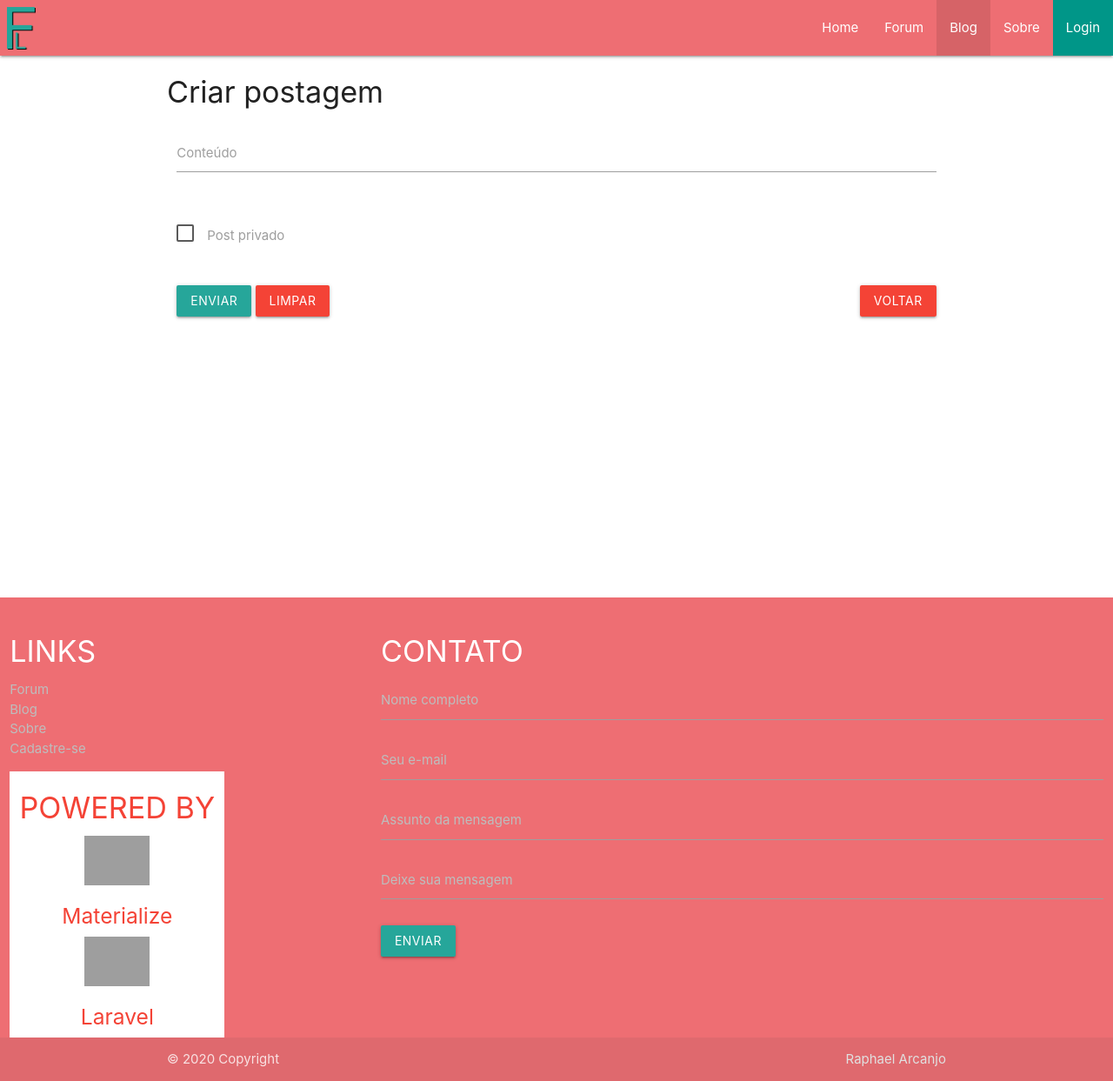
After one commit to raphaelarcanjo/forumlog, a Laravel app: page /post/create in a window 1280 px wide. The commit adds this page. Shown: the whole page at 87% size. Run offline with Laravel 8, Linux system fonts and the light colour scheme; grey boxes are pictures that could not be loaded.

Commit message:
Creating posts in blog area

```diff
--- a/app/Http/Controllers/BlogController.php
+++ b/app/Http/Controllers/BlogController.php
@@ -4,6 +4,7 @@ namespace App\Http\Controllers;
 
 use Illuminate\Http\Request;
 use App\User;
+use App\Blog;
 
 class BlogController extends Controller
 {
@@ -23,6 +24,14 @@ class BlogController extends Controller
 
             if (!empty($perfil))
             {
+                $posts = new Blog();
+                $data['posts'] = $posts
+                    ->where([
+                        ['created_by', '=', $tagname]
+                    ])
+                    ->orderBy('id', 'desc')
+                    ->get();
+
                 $data['name'] = explode(' ',$perfil['name'])[0];
             }
 
@@ -43,10 +52,45 @@ class BlogController extends Controller
 
                 $data['name'] = explode(' ',$perfil['name'])[0];
 
+                $posts = new Blog();
+                $data['posts'] = $posts
+                    ->where([
+                        ['created_by', '=', session('user')]
+                    ])
+                    ->orderBy('id', 'desc')
+                    ->get();
+
                 return view('blog.blog', $data);
             }
         }
 
         return view('blog.home', $data);
     }
+
+    public function createpost(Request $request)
+    {
+        $data['title'] = 'Blog';
+
+        if (!empty($request->all())) {
+            $valid = $request->validate([
+                'message' => 'required|max:150'
+            ]);
+
+            $post = new Blog();
+
+            $post['message']    = $request->input('message');
+            $post['private']    = $request->input('private');
+            $post['created_by'] = session('user');
+
+            if ($post->save()) {
+                $request->session()->flash('success','Post criado!');
+                return redirect('blog/'.session('user'));
+            }
+            else {
+                $request->session()->flash('error','Não foi possível criar o post!');
+            }
+        }
+
+        return view('blog.create', $data);
+    }
 }
--- a/resources/views/blog/blog.blade.php
+++ b/resources/views/blog/blog.blade.php
@@ -4,6 +4,9 @@
 @section('content')
     @if ($name)
         <h3>Blog de {{$name}}</h3>
+        @if (session('user') && session('token'))
+            <a href="{{url('post/create')}}" class="waves-effect waves-light btn"><i class="material-icons left">add_circle</i> Criar um post</a>
+        @endif
     @else
         <h3>Blog não encontrado!</h3>
         <a href="{{url('/')}}" class="btn wave-effects wave-light">Voltar</a>
--- /dev/null
+++ b/resources/views/blog/create.blade.php
@@ -0,0 +1,34 @@
+@extends('templates.layout')
+@section('title',$title)
+
+@section('content')
+    <h4>Criar postagem</h4>
+
+    <form action="{{url('post/create')}}" method="post">
+        @csrf
+        <div class="row">
+            <div class="input-field col s12">
+                <textarea name="message" id="message" class="materialize-textarea" data-length="150" required></textarea>
+                <label for="message">Conteúdo</label>
+            </div>
+            <div class="input-field col s12">
+                <p>
+                    <label>
+                        <input name="private" type="checkbox" class="filled-in" value="1" />
+                        <span>Post privado</span>
+                    </label>
+                </p>
+            </div>
+        </div>
+
+        <div class="row">
+            <div class="input-field col">
+                <button type="submit" class="waves-effect waves-light btn">Enviar</button>
+                <button type="reset" class="waves-effect waves-light red btn">Limpar</button>
+            </div>
+            <div class="input-field col right">
+                <a href="{{url('blog/'.session('user'))}}" class="waves-effect waves-light red btn">Voltar</a>
+            </div>
+        </div>
+    </form>
+@endsection
--- a/resources/views/templates/footer.blade.php
+++ b/resources/views/templates/footer.blade.php
@@ -63,7 +63,7 @@
 
 <script src="https://cdnjs.cloudflare.com/ajax/libs/materialize/1.0.0/js/materialize.min.js"></script>
 
-<script src="{{asset('js/script.js?v=1.0')}}"></script>
+<script src="{{asset('js/script.js?v=1.1')}}"></script>
 
 </body>
 
--- a/routes/web.php
+++ b/routes/web.php
@@ -17,6 +17,7 @@ Route::get('/', 'HomeController@index');
 Route::get('about', 'AboutController@index');
 Route::get('forum', 'ForumController@index');
 Route::get('blog/{tagname?}', 'BlogController@index');
+Route::match(['get','post'],'post/create', 'BlogController@createpost');
 Route::post('contact', 'ContactController@index');
 
 Route::prefix('user')->group(function () {
```
